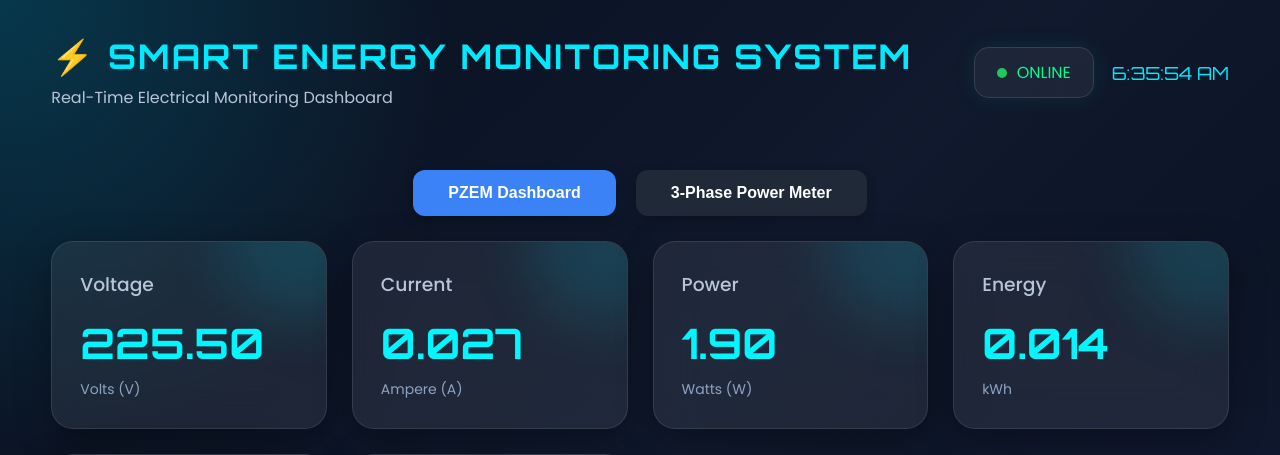
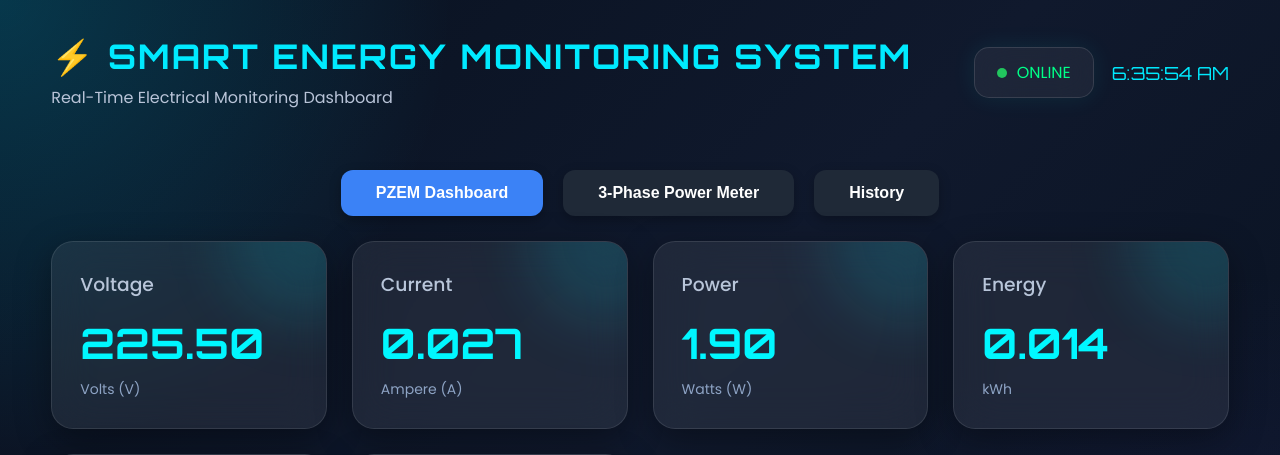
Before and after one commit to OvaFurai/energy-monitoring-dashboard, a Flask app: page / in a window 1280 px wide. Shown: the top 455 px of the page. Run offline with Flask 3, Linux system fonts and the light colour scheme.

Commit message:
Add History button to index.html

```diff
--- a/templates/index.html
+++ b/templates/index.html
@@ -59,6 +59,11 @@ Dashboard Navigation
     <button class="tab-btn" id="meterBtn">
         3-Phase Power Meter
     </button>
+
+    <button class="tab-btn"
+        onclick="window.location.href='/history'">
+    History
+</button>
 
 </section>
 
```
